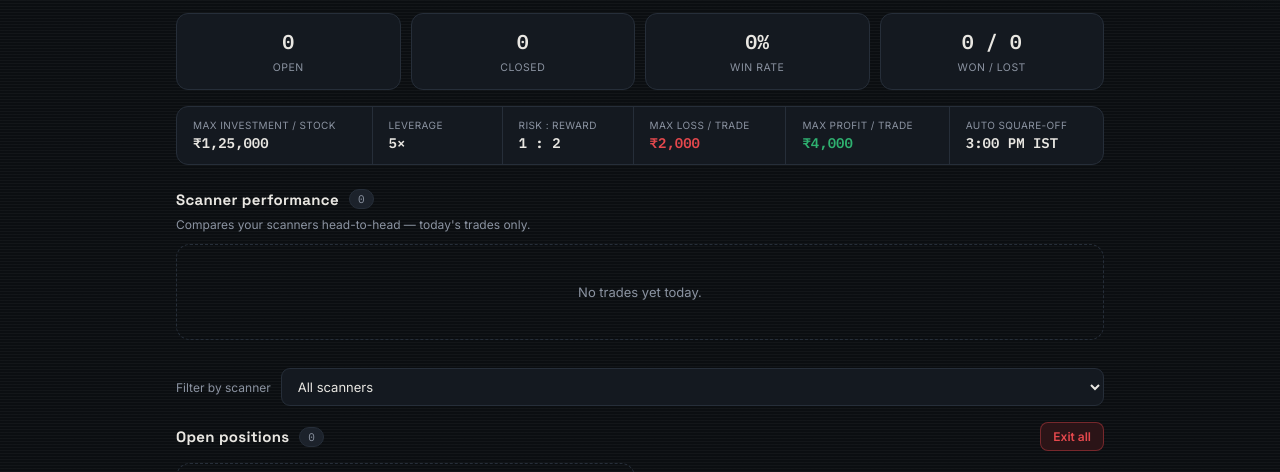
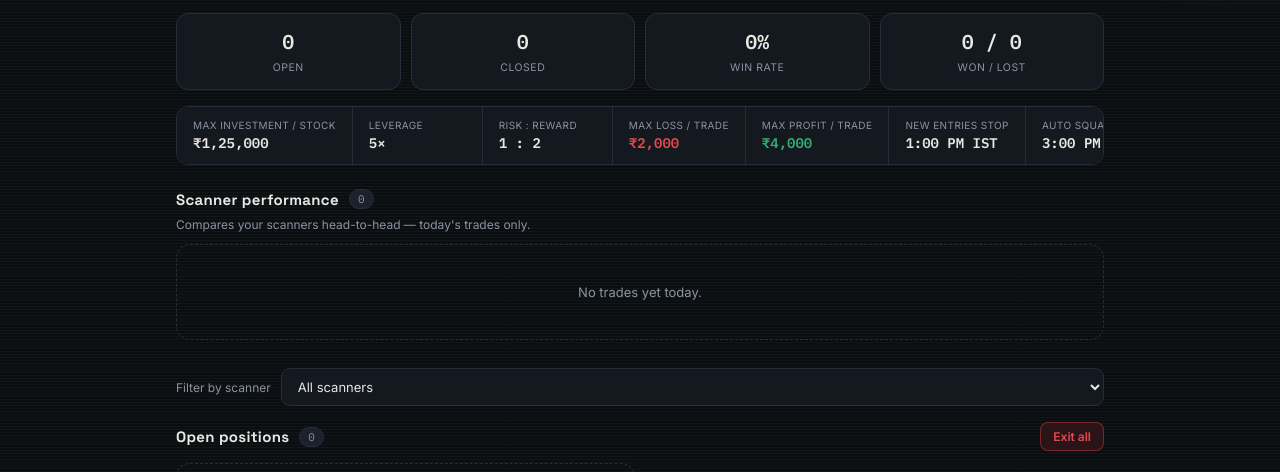
Before and after one commit to olimaran08/ray-trading-hub, a website: page public/index.html in a window 1280 px wide. Shown: the part 256-728 px from the top of the page. Drawn offline with Linux system fonts and the light colour scheme; no server answers.

Commit message:
Update index.html

```diff
--- a/public/index.html
+++ b/public/index.html
@@ -66,6 +66,7 @@
     <div class="rule"><span class="rule-k">Risk : Reward</span><span class="rule-v">1 : 2</span></div>
     <div class="rule"><span class="rule-k">Max loss / trade</span><span class="rule-v loss">₹2,000</span></div>
     <div class="rule"><span class="rule-k">Max profit / trade</span><span class="rule-v profit">₹4,000</span></div>
+    <div class="rule"><span class="rule-k">New entries stop</span><span class="rule-v">1:00 PM IST</span></div>
     <div class="rule"><span class="rule-k">Auto square-off</span><span class="rule-v">3:00 PM IST</span></div>
   </section>
 
```
